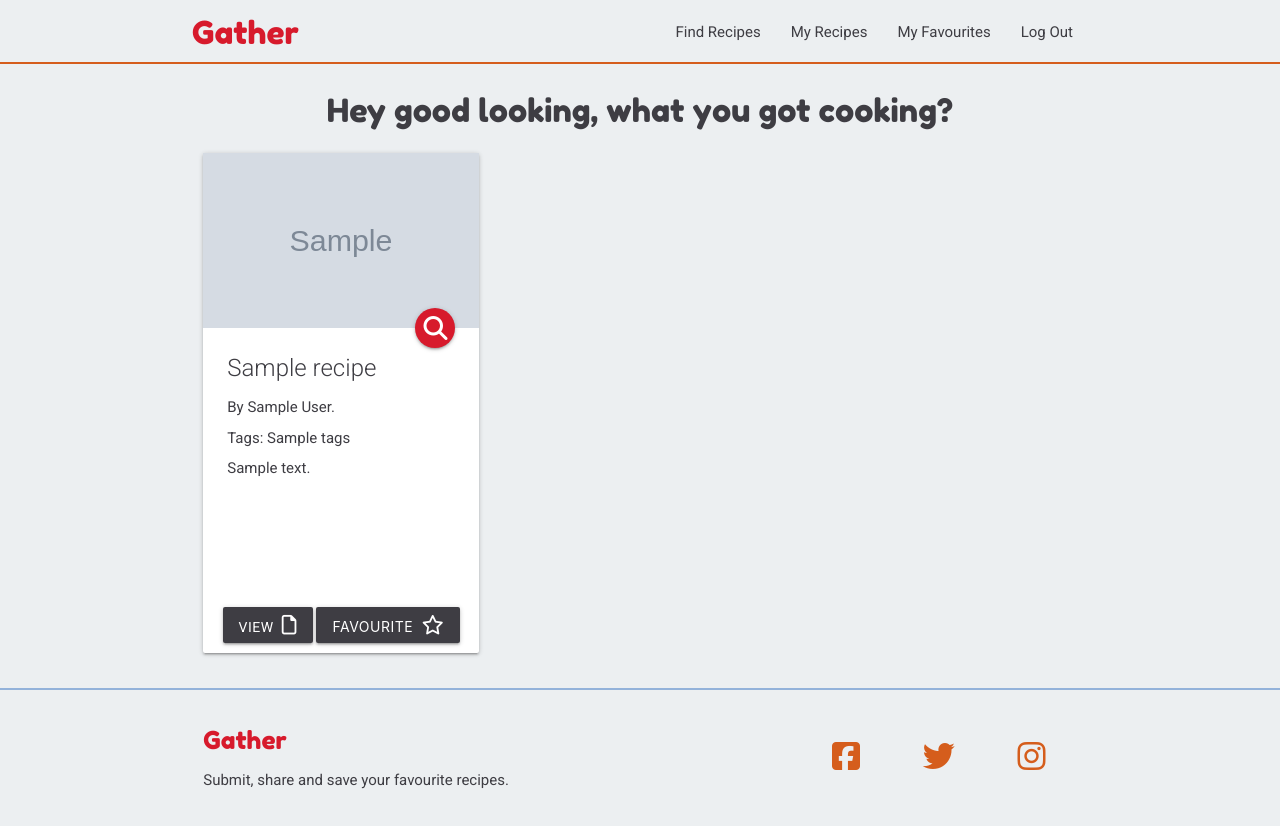
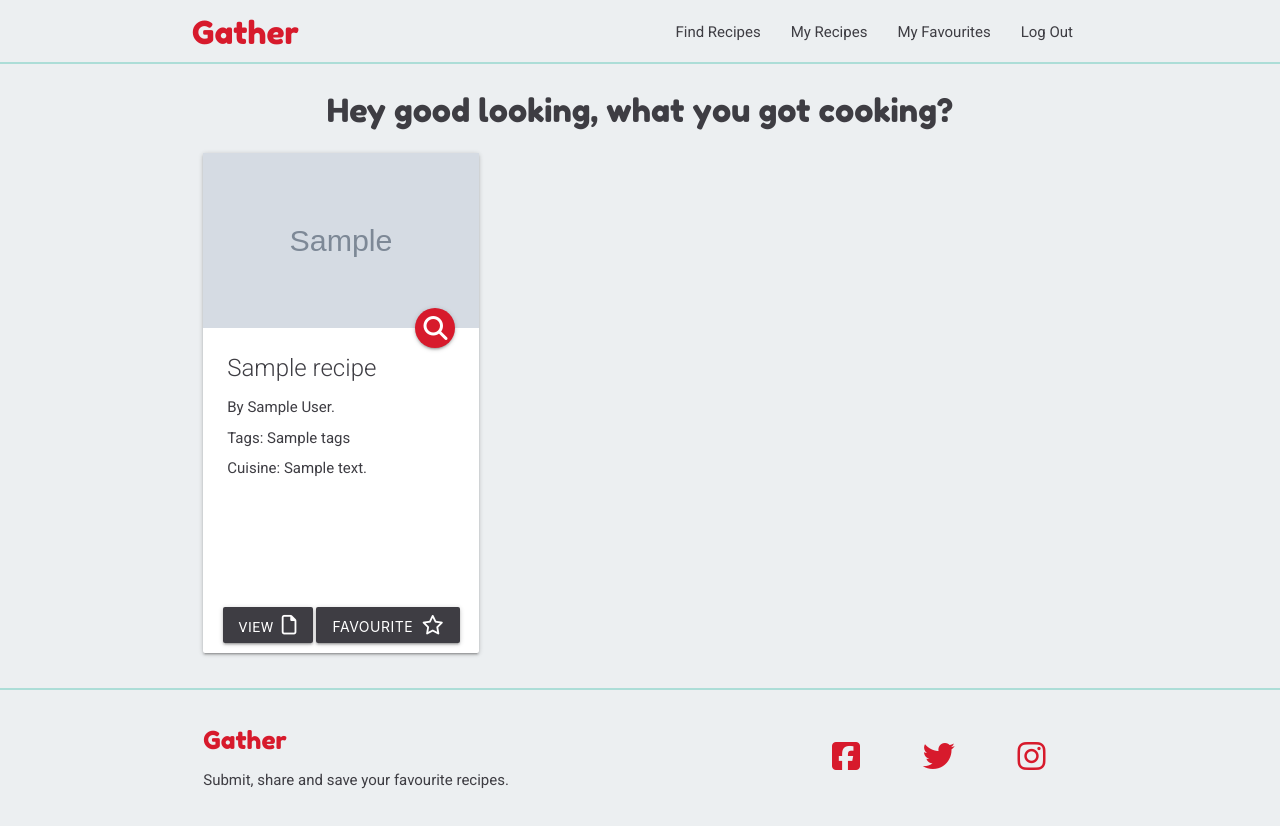
Before and after one commit to Isabella-Mitchell/gather-recipe-website, a Flask app: page /recipes in a window 1280 px wide. Run offline with Flask 2, Linux system fonts and the light colour scheme; the visitor is signed in with stand-in values (Sample User, id 1); tables that the repository leaves empty hold one stand-in row (values such as "Sample post"); grey boxes marked "Sample" are stand-in pictures; a database or web service that is not in the repository returns one stand-in record (values such as "Sample title"); some libraries are stand-ins or nearby versions.

Commit message:
Make recipe cards consistant across different pages. Change social link colour. Add new placeholder image

```diff
--- a/gather/static/css/style.css
+++ b/gather/static/css/style.css
@@ -24,7 +24,7 @@ main {
 nav {
     background-color: #eceff1;
     box-shadow: none;
-    border-bottom: 2px solid #d55d1c;
+    border-bottom: 2px solid #acddd7;
 }
 
 nav ul a {
@@ -65,7 +65,11 @@ body {
 
 .social-links a i {
     font-size: xx-large;
-    color: #d55d1c;
+    color: #d71a2c;
+}
+
+a {
+    color: #d71a2c;
 }
 
 /*--------------------- Index Page Styles --------------------*/
@@ -110,7 +114,7 @@ body {
 
 .page-footer {
     background-color: #eceff1;
-    border-top: 2px solid #93b2da;
+    border-top: 2px solid #acddd7;
     color: #3e3d43;
 }
 
@@ -166,7 +170,7 @@ body {
 }
 
 .holding-image {
-    background-image : url('../images/small-banana-image.jpg');
+    background-image : url('../images/gather-placeholder.jpg');
     background-repeat: no-repeat;
     background-size: cover;
     background-position: center;
--- a/gather/templates/dashboard.html
+++ b/gather/templates/dashboard.html
@@ -25,7 +25,7 @@
                     <p class="card-preview">By {{recipe.author}}.</p>
                     <div class="array-string card-preview">Tags: {{recipe.tags}}</div>
                     {% for cuisine in cuisines %} {% if cuisine.id == recipe.cuisine_id | int %}
-                    <p class="card-preview">{{ cuisine.cuisine_name }}</p>
+                    <p class="card-preview">Cuisine: {{ cuisine.cuisine_name }}</p>
                     {% endif %} {% endfor %}
                 </div>
                 <div class="card-reveal">
--- a/gather/templates/recipes.html
+++ b/gather/templates/recipes.html
@@ -19,7 +19,7 @@
                 <p class="card-preview">By {{recipe.author}}.</p>
                 <div class="array-string card-preview">Tags: {{recipe.tags}}</div>
                 {% for cuisine in cuisines %} {% if cuisine.id == recipe.cuisine_id | int %}
-                <p class="card-preview">{{ cuisine.cuisine_name }}</p>
+                <p class="card-preview">Cuisine: {{ cuisine.cuisine_name }}</p>
                 {% endif %} {% endfor %}
             </div>
             <div class="card-reveal">
--- a/gather/templates/view_recipe.html
+++ b/gather/templates/view_recipe.html
@@ -11,7 +11,7 @@
             <p>By {{recipe.author}}.</p>
             <div class="array-string">Tags: {{recipe.tags}}</div>
             {% for cuisine in cuisines %} {% if cuisine.id == recipe.cuisine_id | int %}
-            <p class="card-preview">{{ cuisine.cuisine_name }}</p>
+            <p class="card-preview">Cuisine: {{ cuisine.cuisine_name }}</p>
             {% endif %} {% endfor %}
             <h6>Ingrediants</h6>
             <div class="string-to-array">{{recipe.ingrediant_list}}</div>
@@ -20,7 +20,7 @@
             <p>Difficulty Level: {{recipe.difficulty}}</p>
             <h6>Steps:</h6>
             <div class="steps-string-to-array">{{recipe.instructions}}</div>
-            <p>URL: {{recipe.url}}</p>
+            <p>URL: <a href="{{recipe.url}}" target="_blank">{{recipe.url}}</a></p>
         </div>
         <div class="center-align">
             <button class="btn waves-effect waves-light btn-black" onclick="history.back()"><i class="fa-solid fa-angle-left icon-padding-right"></i> Go Back</button>
```
Also changed, not shown: gather/templates/index.html (+5 -5 lines), gather/static/images/black-swatch.jpg (deleted), gather/static/images/blue-swatch.jpg (deleted), gather/static/images/gather-placeholder.jpg (added), gather/static/images/orange-swatch.jpg (deleted), gather/static/images/red-swatch.jpg (deleted), gather/static/images/yellow-swatch.jpg (deleted).
